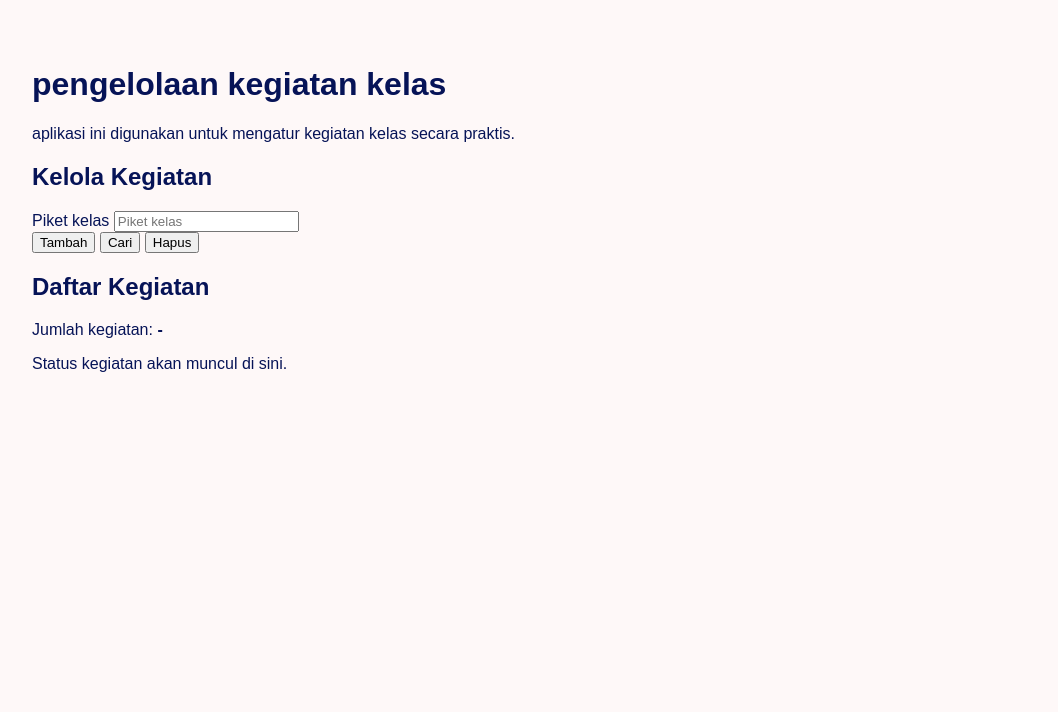
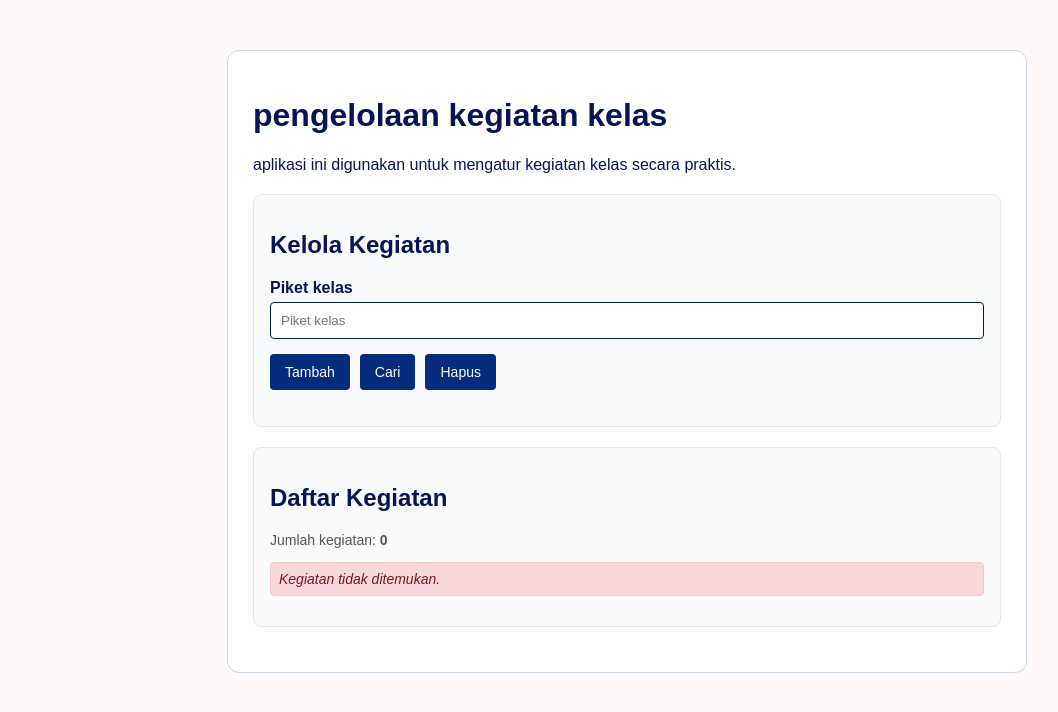
Before and after one commit to maratussholiha14/ProyekAkhir_2026_4428, a plain HTML site: page index.html in a window 1280 px wide. Both pictures are taken after a click on the button "Hapus". Shown: the whole page, without its empty margins (13-1071 px from the left). Drawn offline with Linux system fonts and the light colour scheme.

Commit message:
update kerangka soal javascript

```diff
--- a/index.html
+++ b/index.html
@@ -27,7 +27,7 @@
            Acuan ID: inputKegiatan, btnTambah, btnCari, btnHapus.
            Gunakan type="button" pada ketiga tombol. -->
       <div class="form-baris">
-        <label for="">Piket kelas</label>
+        <label for="inputKegiatan">Piket kelas</label>
         <input type="text" id="inputKegiatan" placeholder="Piket kelas">
       </div>
 
@@ -44,10 +44,10 @@
       <!-- TODO HTML-03:
            Lengkapi ID untuk daftar, jumlah, dan pesan status.
            Acuan ID: daftarKegiatan, totalKegiatan, pesanStatus. -->
-      <ol id="daftar kegiatan"></ol>
+      <ol id="daftarKegiatan"></ol>
 
-      <p class="ringkasan">Jumlah kegiatan: <strong id="">-</strong></p>
-      <p id="" aria-live="polite">Status kegiatan akan muncul di sini.</p>
+      <p class="ringkasan">Jumlah kegiatan: <strong id="totalKegiatan">-</strong></p>
+      <p id="pesanStatus" aria-live="polite">Status kegiatan akan muncul di sini.</p>
     </section>
   </main>
 
--- a/script.js
+++ b/script.js
@@ -29,7 +29,7 @@ function tampilkanKegiatan(daftar) {
   for (let i = 0; i < 0; i++) {
     // TODO JS-02:
     // Ganti string kosong dengan elemen Array 'daftar' pada indeks i.
-    const namaKegiatan = "";
+    const namaKegiatan = "daftar[i]";
 
     // Disediakan guru: pembentukan dan penampilan elemen HTML.
     const item = document.createElement("li");
@@ -120,3 +120,52 @@ document.addEventListener("DOMContentLoaded", function () {
 
 // Area penambahan Function untuk pertemuan berikutnya akan diberikan
 // oleh guru pada saat paket soal berikutnya dibagikan.
+
+// =====================================================================
+// KERANGKA SOAL SABTU, 21 NOVEMBER 2026
+// Tambahkan blok ini pada AKHIR script.js hasil Checkpoint 1 (17 Nov).
+// Jangan menghapus/mengganti kode yang sudah dikerjakan pada 17 Nov.
+// Hapus baris return sementara setelah logika TODO yang sesuai lengkap.
+// =====================================================================
+
+// TODO JS-03, JS-04, JS-05 — Validasi dan penambahan kegiatan
+function tambahKegiatan(daftar, nama) {
+  // TODO JS-03: Simpan nama yang sudah di-trim ke variabel namaBersih.
+  // Jika namaBersih kosong, gunakan return false.
+
+  // TODO JS-04: Gunakan includes() untuk menolak nama duplikat.
+  // Jika kegiatan sudah ada, gunakan return false.
+
+  // TODO JS-05: Gunakan push() untuk menambahkan namaBersih.
+  // Jika penambahan berhasil, gunakan return true.
+
+  return false; // SEMENTARA: ganti/hapus setelah TODO JS-03 s.d. JS-05 selesai
+}
+
+// TODO JS-06 — Pencarian kegiatan
+function cariKegiatan(daftar, nama) {
+  // TODO JS-06: Hilangkan spasi awal/akhir menggunakan trim().
+  // Cari posisi kegiatan dengan indexOf(), lalu kembalikan indeksnya.
+  // Jika tidak ditemukan, indexOf() akan menghasilkan -1.
+
+  return -1; // SEMENTARA: ganti setelah TODO JS-06 selesai
+}
+
+// TODO JS-07 dan JS-08 — Penghapusan kegiatan
+function hapusKegiatan(daftar, nama) {
+  // TODO JS-07: Panggil cariKegiatan(daftar, nama).
+  // Simpan hasilnya dalam variabel indeks.
+
+  // TODO JS-08: Jika indeks bernilai -1, gunakan return false.
+  // Jika ditemukan, hapus satu elemen menggunakan splice().
+  // Kembalikan true jika penghapusan berhasil.
+
+  return false; // SEMENTARA: ganti/hapus setelah TODO JS-07 s.d. JS-08 selesai
+}
+
+// TODO JS-09 — Menghitung jumlah kegiatan
+function hitungJumlahKegiatan(daftar) {
+  // TODO JS-09: Gunakan length dan return untuk menghasilkan jumlah kegiatan.
+
+  return 0; // SEMENTARA: ganti setelah TODO JS-09 selesai
+}
--- a/style.css
+++ b/style.css
@@ -25,51 +25,96 @@ body {
    border dan border-radius seperlunya. */
 .container {
   max-width: 800px;
-  margin: 30 auto;
+  margin: 30px auto;
   padding: 25px;
-  border: 1px seashell;
+  border: 1px solid #cbd5e1;
   border-radius: 12px;
+  background-color: #ffffff;
 }
 
 .kepala-halaman {
+  margin-bottom: 20px;
 }
 
 .panel {
+  margin-bottom: 20px;
+  padding: 16px;
+  border: 1px solid #e5e7eb;
+  border-radius: 8px;
+  background-color: #f9fafb;
 }
 
 /* TODO CSS-03: Atur ukuran input, padding, jarak antar elemen,
    warna tombol, dan tampilan yang konsisten. */
 .form-baris {
+  margin-bottom: 15px;
 }
 
 .form-baris label {
+  display: block;
+  font-weight: bold;
+  margin-bottom: 5px;
 }
 
 .form-baris input {
+  width: 100%;
+  padding: 10px;
+  border: 1px solid #032146;
+  border-radius: 4px;
 }
 
 .aksi {
+  display: flex;
+  gap: 10px;
+  margin-bottom: 20px;
 }
 
 .aksi button {
+  padding: 10px 15px;
+  background-color: #052b7d;
+  color: white;
+  border: none;
+  border-radius: 4px;
+  cursor: pointer;
+  font-size: 14px;
 }
 
 /* TODO CSS-04: Rapikan daftar kegiatan, jumlah kegiatan, dan pesan
    status. Bedakan tampilan status berhasil dan gagal. */
 #daftarKegiatan {
+  list-style-type: decimal;
+  padding-left: 20px;
+  margin: 10px 0;
 }
 
 #daftarKegiatan li {
+  padding: 6px 0;
+  border-bottom: 1px solid #eee;
+  color: #2c3e50;
 }
 
 .ringkasan {
+  font-size: 14px;
+  color: #555;
+  margin-top: 15px;
 }
 
 #pesanStatus {
+  font-size: 14px;
+  font-style: italic;
+  margin-top: 10px;
+  padding: 8px;
+  border-radius: 4px;
 }
 
 #pesanStatus.berhasil {
+  background-color: #d4edda;
+  color: #155724;
+  border: 1px solid #c3e6cb;
 }
 
 #pesanStatus.gagal {
+  background-color: #f8d7da;
+  color: #721c24;
+  border: 1px solid #f5c6cb;
 }
```
